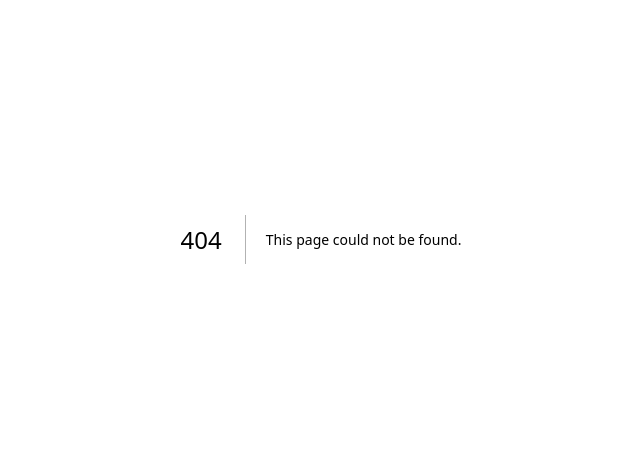
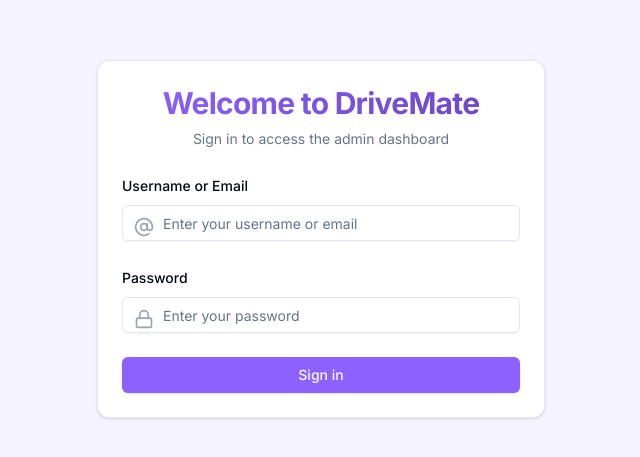
Before and after one commit to MKSPerera/Drive_Mate, a Next.js app in the folder frontend-cal-admin/: page /login in a window 1280 px wide. Before the commit this address had no page. Shown: the part 161-618 px from the top of the page, without its empty margins (319-959 px from the left). Built offline with nearby package versions, Linux system fonts and the light colour scheme.

Commit message:
added page.tsx to login

```diff
--- /dev/null
+++ b/frontend-cal-admin/app/login/page.tsx
@@ -0,0 +1,131 @@
+"use client"
+
+import { Alert, AlertDescription } from "@/components/ui/alert"
+import { Button } from "@/components/ui/button"
+import { Card, CardContent, CardDescription, CardHeader, CardTitle } from "@/components/ui/card"
+import { Input } from "@/components/ui/input"
+import { Label } from "@/components/ui/label"
+import { AtSign, Lock } from "lucide-react"
+import { useRouter } from "next/navigation"
+import { useState } from "react"
+
+interface LoginPageProps {
+  onLogin: () => void
+}
+
+export default function LoginPage({ onLogin }: LoginPageProps) {
+  const [isLoading, setIsLoading] = useState(false)
+  const [error, setError] = useState<string | null>(null)
+  const router = useRouter()
+  const [formData, setFormData] = useState({
+    emailOrUsername: '',
+    password: ''
+  })
+
+  const handleChange = (e: React.ChangeEvent<HTMLInputElement>) => {
+    setFormData({
+      ...formData,
+      [e.target.id]: e.target.value
+    })
+  }
+
+  async function onSubmit(event: React.FormEvent<HTMLFormElement>) {
+    event.preventDefault()
+    setIsLoading(true)
+    setError(null)
+
+    try {
+      // Make sure we're using the correct credentials format
+      const loginData = {
+        emailOrUsername: formData.emailOrUsername,
+        password: formData.password
+      }
+
+      const response = await fetch('http://localhost:3333/auth/login', {
+        method: 'POST',
+        headers: {
+          'Content-Type': 'application/json',
+        },
+        body: JSON.stringify(loginData)
+      })
+
+      const data = await response.json()
+
+      if (!response.ok) {
+        throw new Error(data.message || 'Invalid credentials')
+      }
+
+      // Store the token and user data
+      localStorage.setItem('token', data.access_token)
+      localStorage.setItem('user', JSON.stringify(data.user))
+
+      // Call the onLogin callback
+      onLogin()
+
+      // Navigate to dashboard
+      router.replace('/dashboard')
+    } catch (err) {
+      console.error('Login error:', err)
+      setError(err instanceof Error ? err.message : 'Login failed')
+    } finally {
+      setIsLoading(false)
+    }
+  }
+
+  return (
+    <div className="min-h-screen flex items-center justify-center bg-[#F5F3FF] p-4">
+      <Card className="w-full max-w-md">
+        <CardHeader className="space-y-2 text-center">
+          <CardTitle className="text-3xl font-bold bg-gradient-to-r from-[#8C61FF] to-[#6B46C1] bg-clip-text text-transparent">
+            Welcome to DriveMate
+          </CardTitle>
+          <CardDescription>Sign in to access the admin dashboard</CardDescription>
+        </CardHeader>
+        <CardContent>
+          <form onSubmit={onSubmit} className="space-y-6">
+            <div className="space-y-2">
+              <Label htmlFor="emailOrUsername">Username or Email</Label>
+              <div className="relative">
+                <AtSign className="absolute left-3 top-3 h-5 w-5 text-gray-400" />
+                <Input
+                  id="emailOrUsername"
+                  placeholder="Enter your username or email"
+                  type="text"
+                  className="pl-10"
+                  required
+                  value={formData.emailOrUsername}
+                  onChange={handleChange}
+                  disabled={isLoading}
+                />
+              </div>
+            </div>
+            <div className="space-y-2">
+              <Label htmlFor="password">Password</Label>
+              <div className="relative">
+                <Lock className="absolute left-3 top-3 h-5 w-5 text-gray-400" />
+                <Input
+                  id="password"
+                  type="password"
+                  placeholder="Enter your password"
+                  className="pl-10"
+                  required
+                  value={formData.password}
+                  onChange={handleChange}
+                  disabled={isLoading}
+                />
+              </div>
+            </div>
+            {error && (
+              <Alert variant="destructive">
+                <AlertDescription>{error}</AlertDescription>
+              </Alert>
+            )}
+            <Button type="submit" className="w-full bg-[#8C61FF] hover:bg-[#6B46C1]" disabled={isLoading}>
+              {isLoading ? "Signing in..." : "Sign in"}
+            </Button>
+          </form>
+        </CardContent>
+      </Card>
+    </div>
+  )
+}
```
